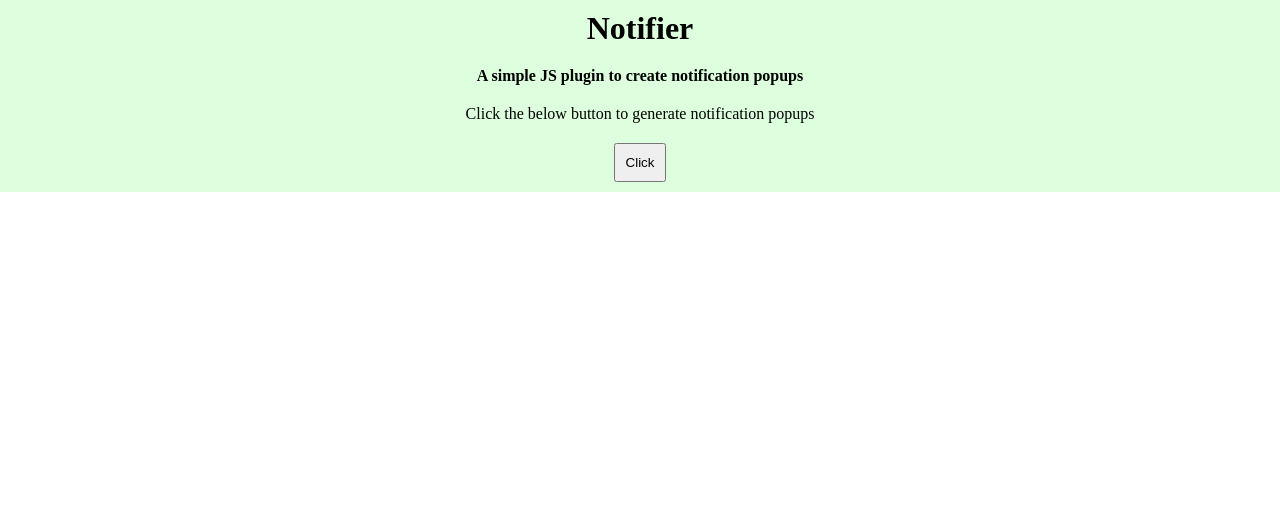
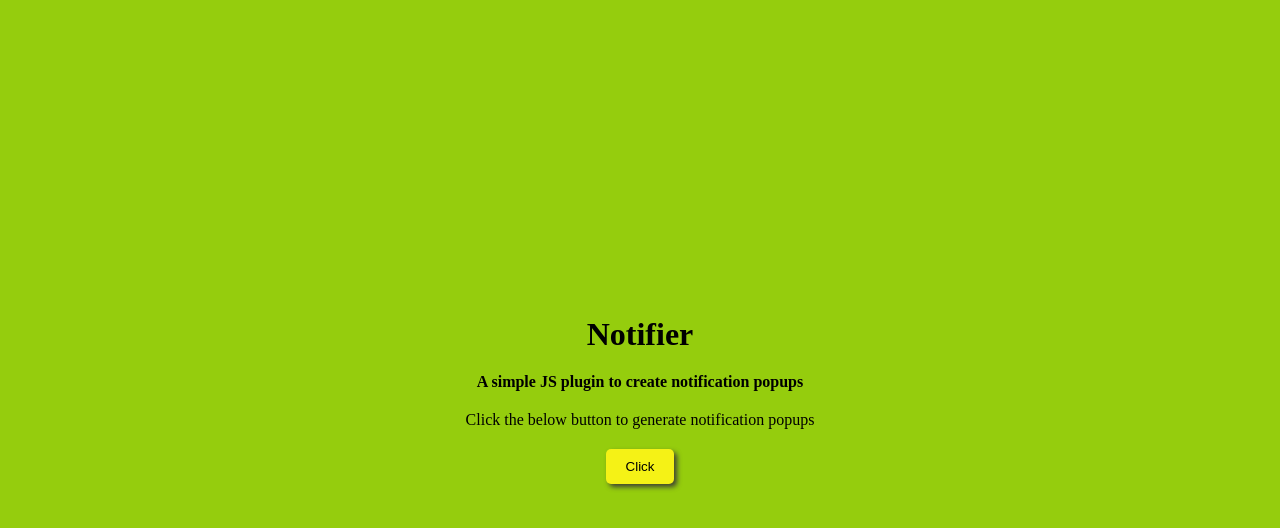
Before and after one commit to ramanathanMuthuraman/Notifier, a plain HTML site: page index.html in a window 1280 px wide. Drawn offline with Linux system fonts and the light colour scheme.

Commit message:
initial psuh

```diff
--- a/css/notifier.css
+++ b/css/notifier.css
@@ -1,6 +1,11 @@
 *{
 	margin: 0;
 	padding: 0;
+}
+html,body{
+	width: 100%;
+	height: 100%;
+	background: #95CD0D;
 }
 .notifierArea{
 	position: fixed;
@@ -26,31 +31,51 @@
 	-webkit-align-items: center;
 	-ms-flex-align: center;
 	align-items: center;
-	background: #dfd;
+	-webkit-justify-content: center;
+	-ms-flex-pack: center;
+	justify-content: center;
+	height:100%;
+
+
 }
 .space{
 	margin: 10px;
 }
 
-.notifierBtn.space{
-	padding: 10px;
+.actionBtn{
+  padding: 10px 20px;
+  border: 0;
+  background: #F5F216;
+  border-radius: 5px;
+  outline: none;
+  box-shadow: 3px 3px 5px #404232;
+  cursor: pointer;
+
+}
+
+.actionBtn:active {
+	box-shadow: 1px 1px 3px #404232;
 }
 
 @-webkit-keyframes show-hide {
-     0%   {opacity: 0.1;}
+	0%   {opacity: 0.1;}
     10%  {opacity: 0.8;}
     30%  {opacity: 0.9;}
-    100%  {opacity: 0.8;}
+    60%  {opacity: 0.8;}
+    90%  {opacity: 0.1;}
+    100%  {opacity: 0;}
 }
 
 @keyframes show-hide {
-     0%   {opacity: 0.1;}
+	0%   {opacity: 0.1;}
     10%  {opacity: 0.8;}
     30%  {opacity: 0.9;}
-    100%  {opacity: 0.8;}
+    60%  {opacity: 0.8;}
+    90%  {opacity: 0.1;}
+    100%  {opacity: 0;}
 }
 .notifierPopup{
-	background: #ccc;
+	background: #fff;
 	margin: 10px;
 	padding: 10px;
 	border-radius: 10px;
--- a/index.html
+++ b/index.html
@@ -13,12 +13,12 @@
             <h1 class="space"> Notifier</h1>
             <h4 class="space"> A simple JS plugin to create notification popups </h4>
             <p class="space">Click the below button to generate notification popups</p>
-            <input class="notifierBtn space" type="button" value="Click">
+            <input id="notifierBtn" class="actionBtn space" type="button" value="Click">
         </div>
         <script src="js/notifier.js"></script>
         <script type="text/javascript">
         var notifier = new Notifier({
-                actionElement: '.notifierBtn'
+                actionElement: '#notifierBtn'
             });
         </script>
 
```
Also changed, not shown: 1 other file.
